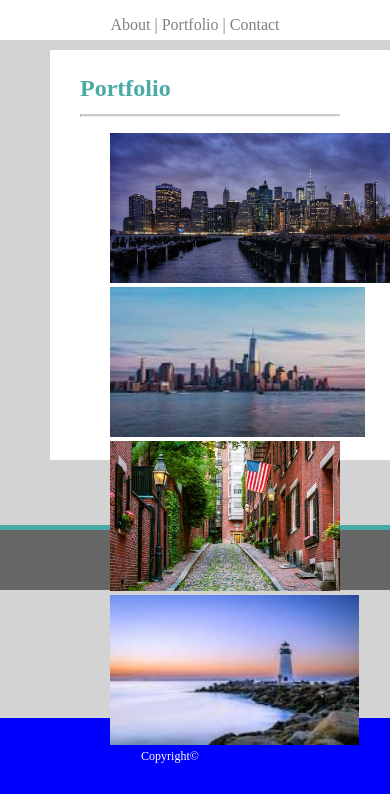
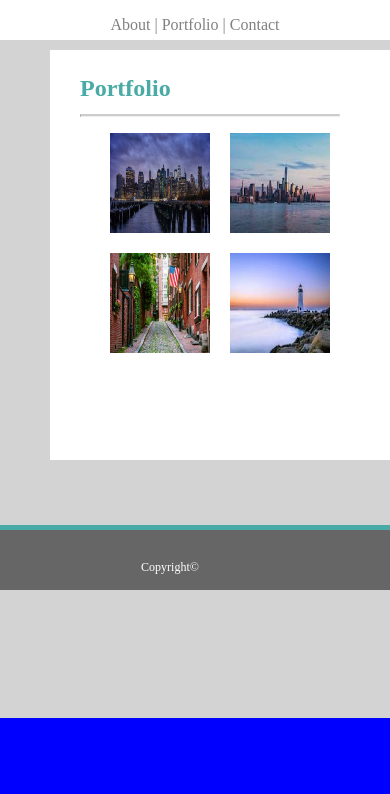
Before and after one commit to Jathesh/Responsive-Portfolio, a plain HTML site: page portfolio.html in a window 390 px wide. Shown: the part 50-844 px from the top of the page. Drawn offline with Linux system fonts and the light colour scheme.

Commit message:
768 px completed

```diff
--- a/assets/css/style.css
+++ b/assets/css/style.css
@@ -310,4 +310,35 @@ textarea
   background-color:#4aaaa5;
 }
 
+.clearfix::after
+ {
+    content: " ";
+    display: block;
+    clear: both;
+ }
+
+
+#sec1,
+#sec2,
+#sec3,
+#sec4
+{
+float: left;
+width: 100px;
+height:100px;
+margin-right: 20px;
+margin-bottom: 20px;
 }
+
+img
+{
+width: 100px;
+height: 100px;
+margin-right: 20px;
+float: left;
+margin-bottom: 20px;
+}
+
+
+
+}
```
